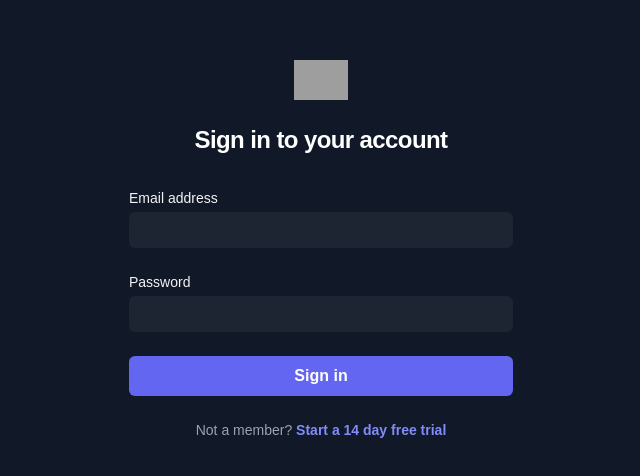
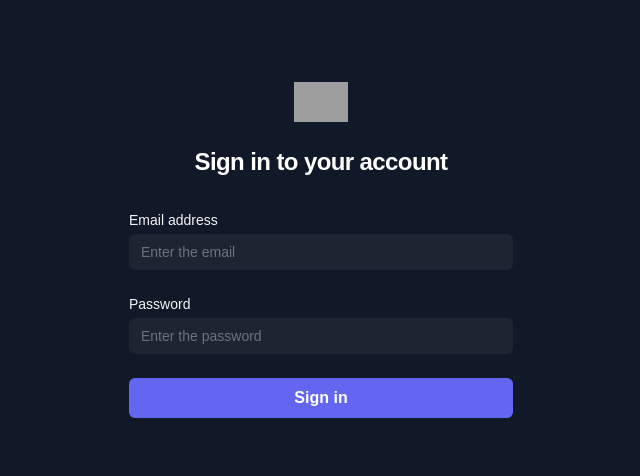
Before and after one commit to Ajanthanasia/poss, a Next.js app in the folder frontend/: page /components/login in a window 1280 px wide. Shown: the part 150-626 px from the top of the page, without its empty margins (319-959 px from the left). Built offline with nearby package versions, Linux system fonts and the light colour scheme; no server answers; grey boxes are pictures that could not be loaded.

Commit message:
sign in ui changes

```diff
--- a/frontend/src/app/components/login/page.js
+++ b/frontend/src/app/components/login/page.js
@@ -111,6 +111,7 @@ export default function LoginPage() {
                                 required
                                 value={email}
                                 onChange={(e) => setEmail(e.target.value)}
+                                placeholder="Enter the email"
                                 className="block w-full rounded-md bg-white/5 px-3 py-2 text-white placeholder-gray-500 focus:outline-none focus:ring-2 focus:ring-indigo-500 sm:text-sm"
                             />
                         </div>
@@ -132,6 +133,7 @@ export default function LoginPage() {
                                 required
                                 value={password}
                                 onChange={(e) => setPassword(e.target.value)}
+                                placeholder="Enter the password"
                                 className="block w-full rounded-md bg-white/5 px-3 py-2 text-white placeholder-gray-500 focus:outline-none focus:ring-2 focus:ring-indigo-500 sm:text-sm"
                             />
                         </div>
@@ -149,15 +151,6 @@ export default function LoginPage() {
                     </div>
                 </form>
 
-                <p className="mt-6 text-center text-sm text-gray-400">
-                    Not a member?{' '}
-                    <a
-                        href="#"
-                        className="font-semibold text-indigo-400 hover:text-indigo-300"
-                    >
-                        Start a 14 day free trial
-                    </a>
-                </p>
             </div>
         </div>
     );
```
